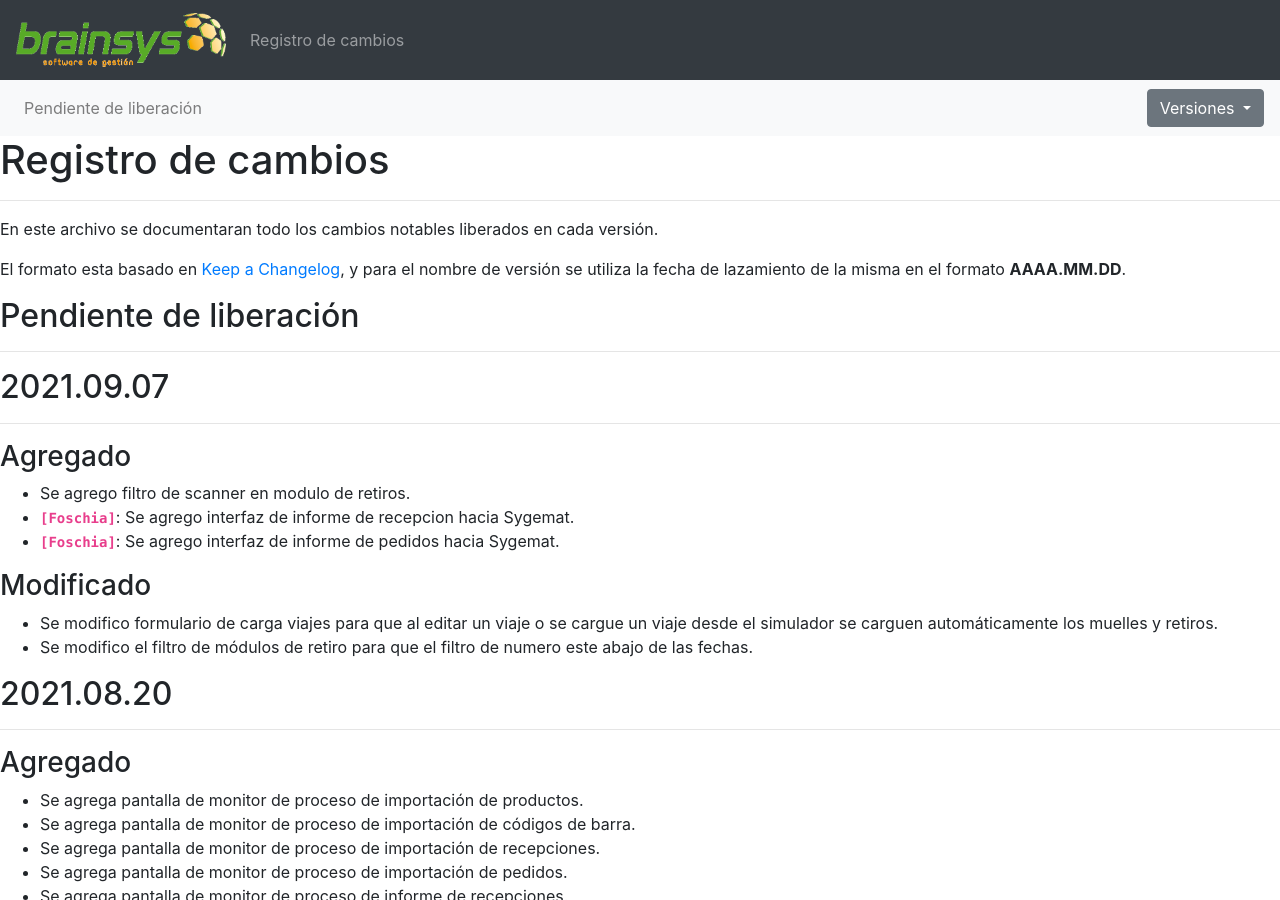
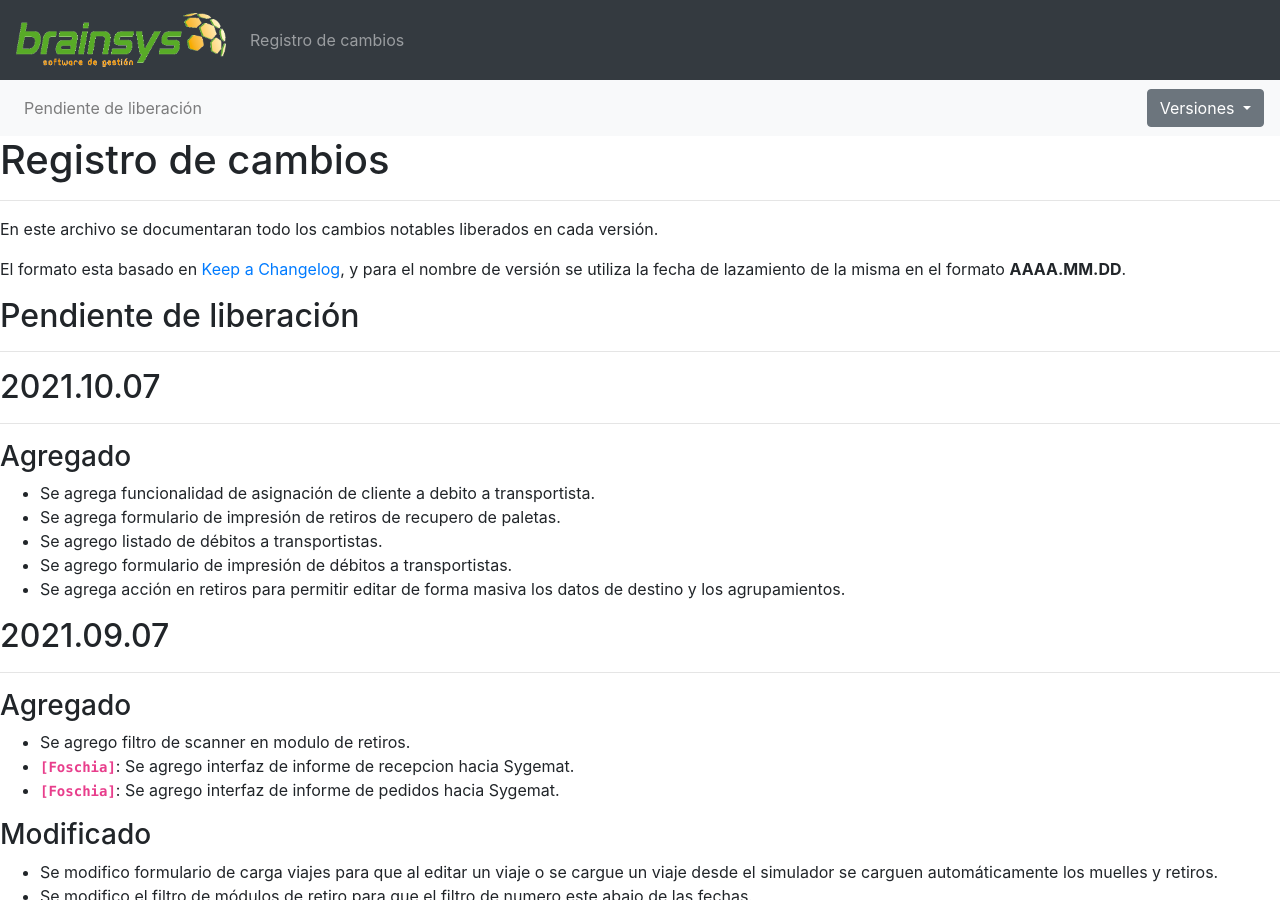
Before and after one commit to brainsys-arsaad/versionado, a Jekyll site: the page built from registro-cambios.markdown, in a window 1280 px wide and 900 px high. Built offline with Jekyll 4.4.1, drawn with Linux system fonts in a browser that asks for light colours.

Commit message:
Update registro-cambios.markdown

```diff
--- a/registro-cambios.markdown
+++ b/registro-cambios.markdown
@@ -6,6 +6,8 @@ navegacion:
     - nombre: "Pendiente de liberación"
       link: "registro-cambios#pendiente-de-liberación"
   versiones:
+    - nombre: "2021.10.07"
+      link: "registro-cambios#20211007"
     - nombre: "2021.09.07"
       link: "registro-cambios#20210907"
     - nombre: "2021.08.20"
@@ -49,6 +51,17 @@ El formato esta basado en [Keep a Changelog](https://keepachangelog.com/es-ES/1.
 
 ## Pendiente de liberación
 ---
+
+## 2021.10.07
+---
+
+### Agregado
+- Se agrega funcionalidad de asignación de cliente a debito a transportista.
+- Se agrega formulario de impresión de retiros de recupero de paletas.
+- Se agrego listado de débitos a transportistas.
+- Se agrego formulario de impresión de débitos a transportistas.
+- Se agrega acción en retiros para permitir editar de forma masiva los datos de destino y los agrupamientos.
+
 
 ## 2021.09.07
 ---
```
